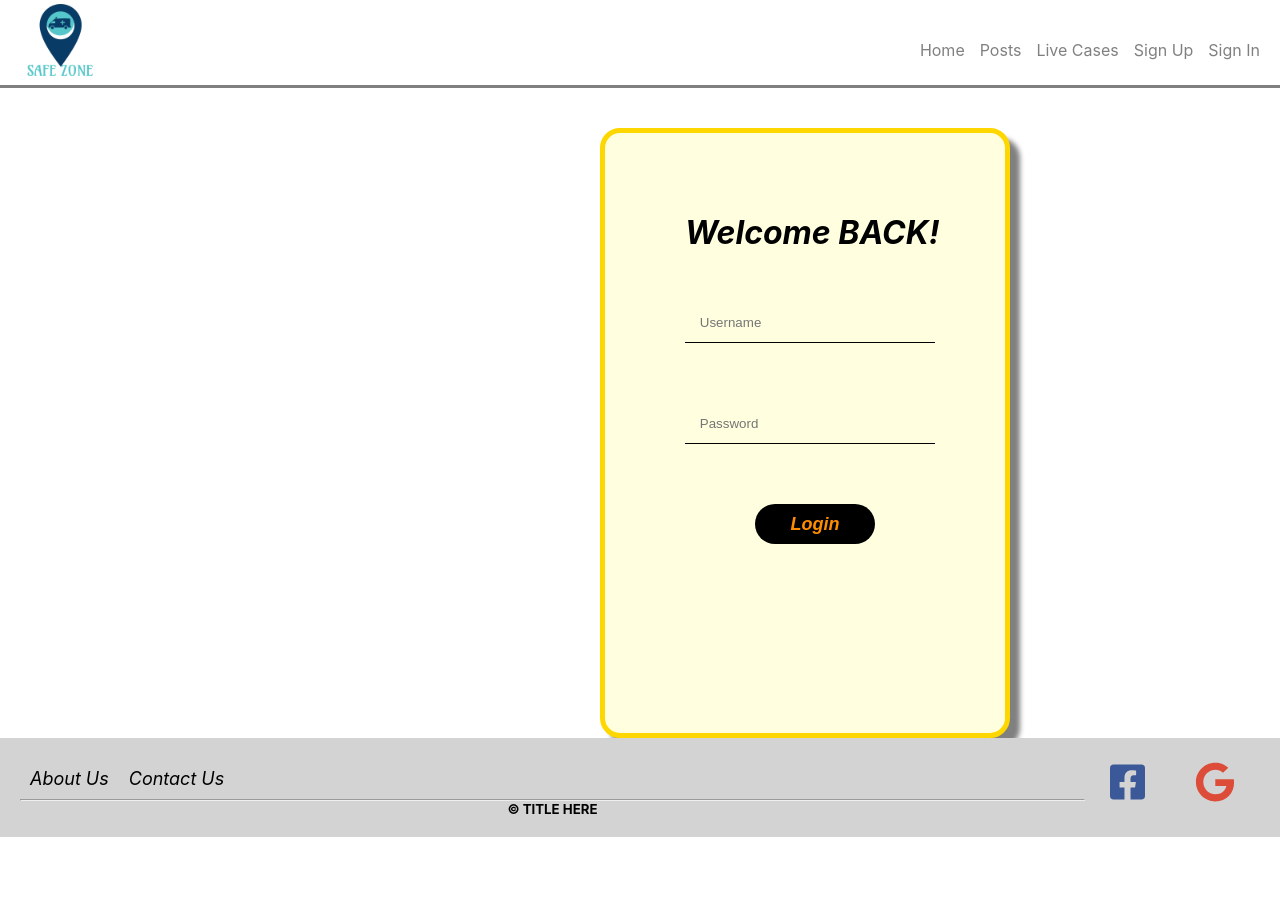
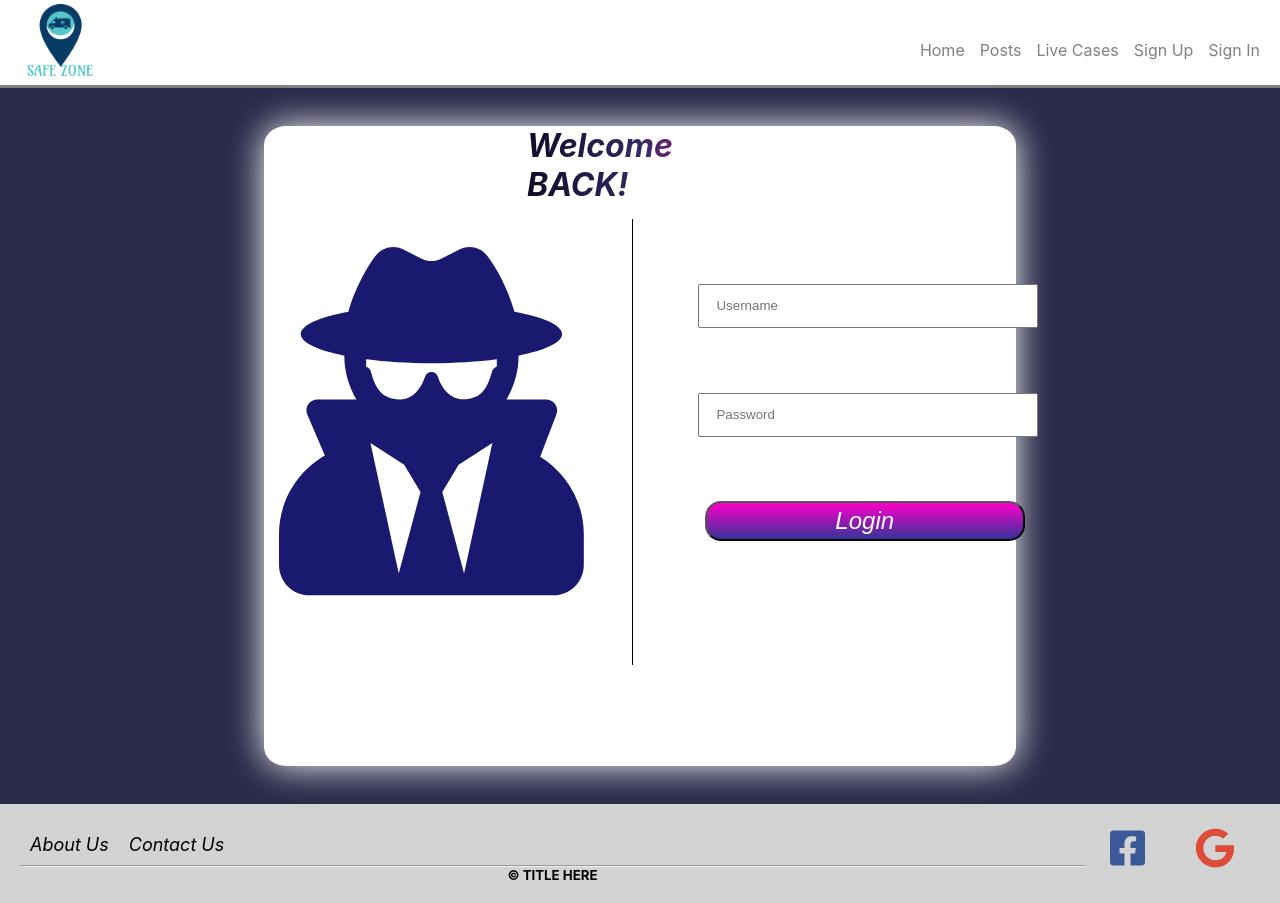
Before and after one commit to Sargunan1213/SafeZone-React-App, a React (Create React App) app: page /Login in a window 1280 px wide. Before the commit the page ends 837 px from the top, so only its background shows below. Built offline with nearby package versions, Linux system fonts and the light colour scheme.

Commit message:
Login page edited

```diff
--- a/src/react-components/Login/index.css
+++ b/src/react-components/Login/index.css
@@ -1,60 +1,73 @@
-.box1{
-    /* position: absolute;
-    top: 60px;
-    left:550px; */
-    margin-top: 40px;
-    margin-left: 600px;
-    background-color: lightyellow;
-    /* background-image: linear-gradient(to bottom right, black, deepskyblue);  */
-    border:5px solid gold;
-    border-radius: 20px;
-    height: 600px;
-    width: 400px;
-    box-shadow: 10px 10px 5px grey;
+* {
+  margin: 0px;
+  padding: 0px;
 }
 
-
-.input1{
-    display: block;
-    margin-left: 80px;
-    margin-bottom: 60px;
-    height: 40px;
-    width: 250px;
-    background-color: transparent;
-    border-bottom: black solid 1px;
-    border-top: none;
-    border-left: none;
-    border-right: none;
-    border-radius: 0%;
+.box1 {
+  margin: auto;
+  margin-top: 2%;
+  margin-bottom: 2%;
+  background-color: white;
+  width: 60%;
+  height: 80vh;
+  border-radius: 3%;
+  box-shadow: 0px 0px 36px white;
 }
 
-.head1{
-    font-style: italic;
-    font-size: xx-large;
-    margin-top: 80px;
-    margin-left: 80px;
-    margin-bottom: 50px;
-    font-weight: bolder;
-    color: black;
+.details {
+  float: left;
+  padding-top: 2%;
 }
 
-.submit1{
-    display: block;
-    margin-left: 150px;
-    margin-bottom: 60px;
-    background-color: black;
-    border: transparent;
-    border-radius: 20px;
-    height: 40px;
-    width: 120px;
-    color: darkorange;
-    font-style: oblique;
-    font-weight: bolder;
-    font-size: large;
+.back1 {
+  background-color: rgb(41, 42, 73);
+  padding: 1%;
 }
 
+.head1 {
+  font-style: italic;
+  font-size: xx-large;
+  margin: auto;
+  font-weight: bolder;
+  background: linear-gradient(90deg, #0f0c29, #302b63, #ff0080);
+  -webkit-text-fill-color: transparent;
+  -webkit-background-clip: text;
+  display: inline-block;
+  margin-left: 35%;
+  margin-right: 35%;
+}
 
-.img1{
-    height:718px;
-    width: 100%;
+.icondiv {
+  padding: 2%;
+  height: 65%;
+  margin-top: 2%;
+  width: 45%;
+  border-right: 1px solid black;
+  float: left;
 }
+
+.icon1 {
+  height: 90%;
+}
+
+.input1 {
+  display: block;
+  padding-left: 5%;
+  margin-left: 20%;
+  width: 40vh;
+  height: 5vh;
+  margin-top: 20%;
+}
+
+.submit1 {
+  outline: none;
+  background: linear-gradient(#ff00cc, #333399);
+  width: 40vh;
+  height: 5vh;
+  margin-top: 20%;
+  margin-left: 22%;
+  border-radius: 2vh;
+  color: white;
+  font-size: 3vh;
+  font-style: italic;
+}
--- a/src/react-components/Login/index.js
+++ b/src/react-components/Login/index.js
@@ -2,6 +2,7 @@ import React from "react";
 import "./index.css";
 
 import { signIn } from "../../actions/nav";
+import { FaUserSecret } from "react-icons/fa";
 
 class Login extends React.Component {
   state = {
@@ -28,31 +29,44 @@ class Login extends React.Component {
   };
 
   render() {
-
     const { main } = this.props;
 
     return (
-      <div>
+      <div className="back1">
         <form className="box1">
           <p className="head1"> Welcome BACK! </p>
+          <div className="icondiv">
+            <FaUserSecret className="icon1" size="90%" color="midnightblue" />
+          </div>
+          <div class="details">
             <input
               type="text"
-            placeholder="    Username"
+              placeholder="Username"
               className="input1"
               name="username"
               onChange={this.handleInputchange}
             />
             <input
               type="text"
-            placeholder="    Password"
+              placeholder="Password"
               className="input1"
               name="password"
               onChange={this.handleInputchange}
             />
-          <button type="button" className="submit1" onClick={signIn.bind(this, main, this.state.username, this.state.password)}>
+            <button
+              type="button"
+              className="submit1"
+              onClick={signIn.bind(
+                this,
+                main,
+                this.state.username,
+                this.state.password
+              )}
+            >
               {" "}
               Login{" "}
             </button>
+          </div>
         </form>
       </div>
     );
```
Lines whose indentation alone changed are shown as unchanged.
